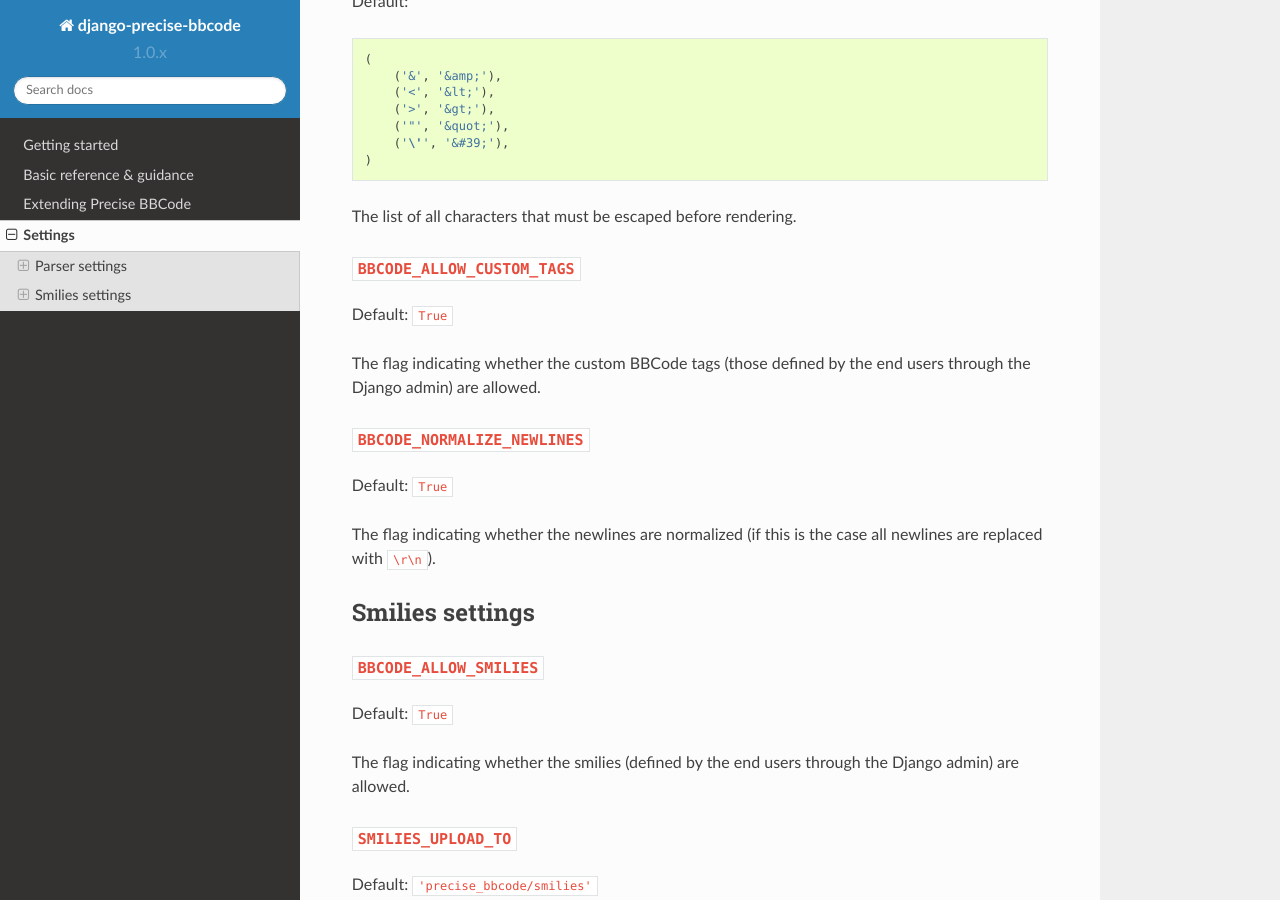
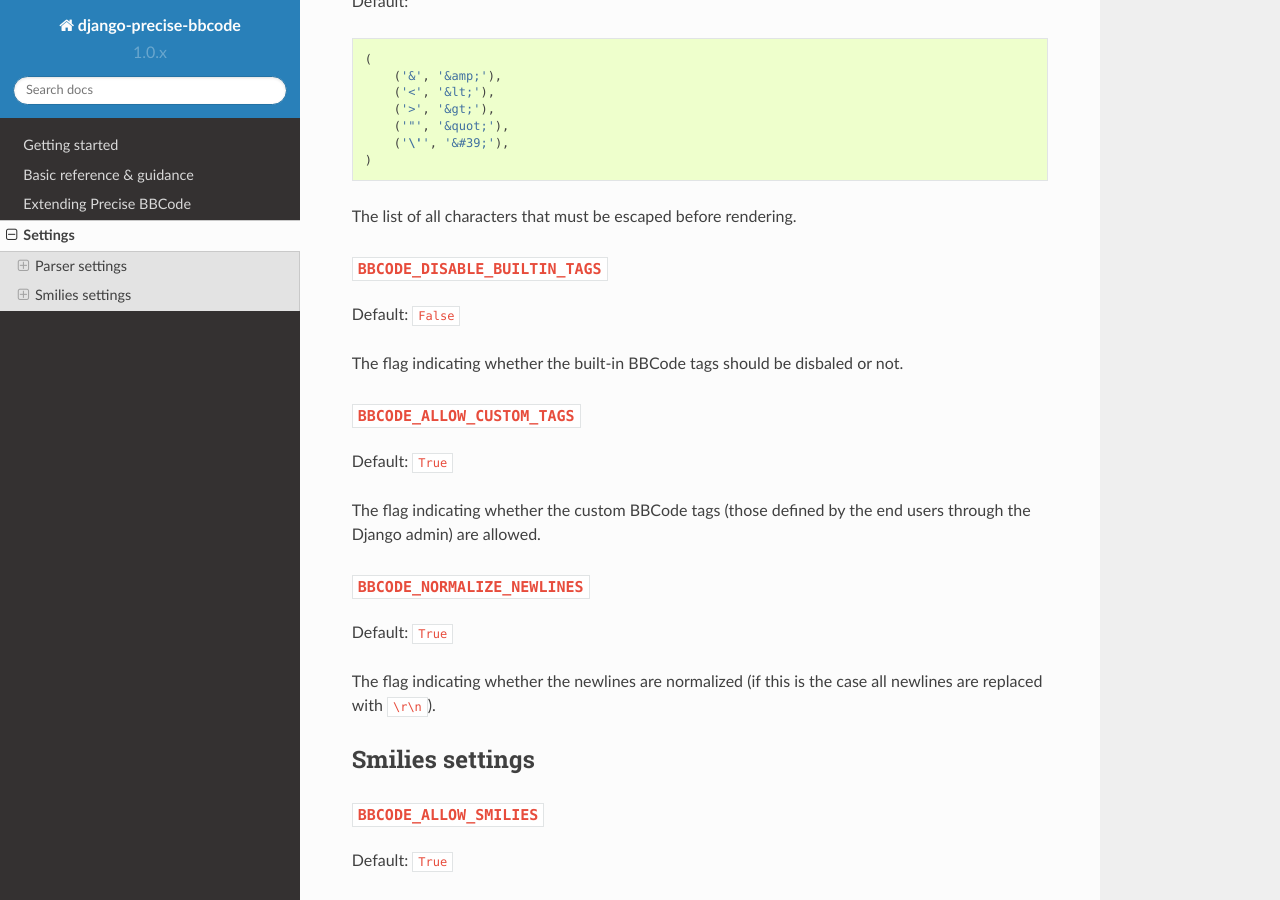
Before and after one commit to ellmetha/django-precise-bbcode, a Sphinx documentation site: the page built from docs/settings.rst, in a window 1280 px wide and 900 px high, scrolled down 495 px. Built offline with Sphinx 7.4.7 and the Read the Docs theme 2.0.0, drawn with Linux system fonts in a browser that asks for light colours.

Commit message:
Update doc

```diff
--- a/docs/settings.rst
+++ b/docs/settings.rst
@@ -29,6 +29,13 @@ Default::
 
 The list of all characters that must be escaped before rendering.
 
+``BBCODE_DISABLE_BUILTIN_TAGS``
+-------------------------------
+
+Default: ``False``
+
+The flag indicating whether the built-in BBCode tags should be disbaled or not.
+
 ``BBCODE_ALLOW_CUSTOM_TAGS``
 ----------------------------
 
```
